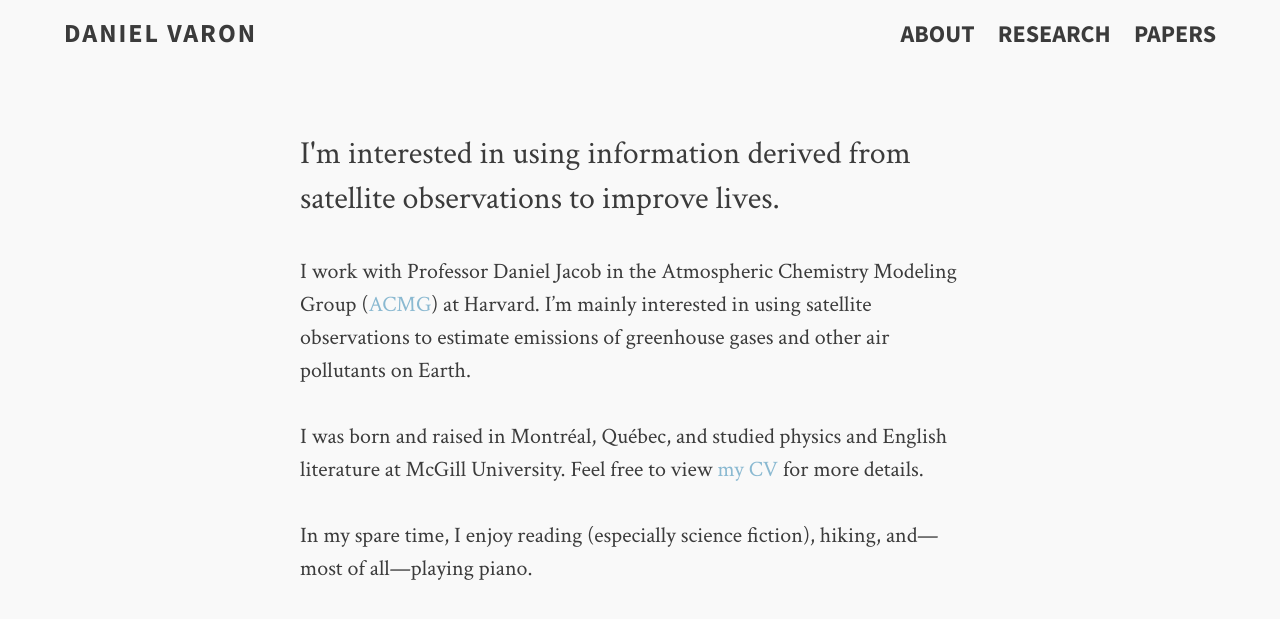
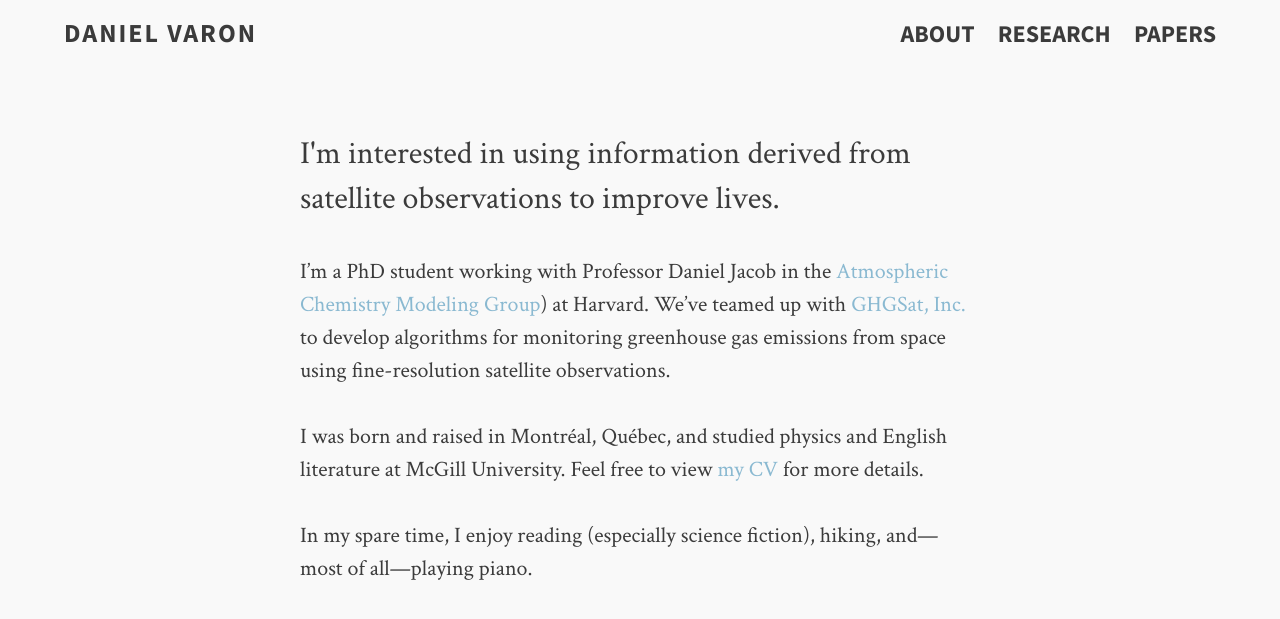
Before and after one commit to djvaron/djvaron.github.io, a Jekyll site: the page built from about.md, in a window 1280 px wide. Shown: the top 619 px of the page. Built offline with Jekyll 4.4.1, drawn with Linux system fonts in a browser that asks for light colours.

Commit message:
edit about

```diff
--- a/about.md
+++ b/about.md
@@ -6,7 +6,7 @@
 tags: [daniel varon, methane, satellites, about]
 ---
 
-I work with Professor Daniel Jacob in the Atmospheric Chemistry Modeling Group ([ACMG](http://acmg.seas.harvard.edu/)) at Harvard. I'm mainly interested in using satellite observations to estimate emissions of greenhouse gases and other air pollutants on Earth.
+I'm a PhD student working with Professor Daniel Jacob in the [Atmospheric Chemistry Modeling Group](http://acmg.seas.harvard.edu/)) at Harvard. We've teamed up with [GHGSat, Inc.](https://www.ghgsat.com/) to develop algorithms for monitoring greenhouse gas emissions from space using fine-resolution satellite observations.
 
 <!--
 Space-based instruments have allowed us to monitor the entire globe on a daily basis, including regions where ground observations may be impossible. Data retrieved from these instruments continue to play an important role in the production of climate and air quality policy. However, interpreting it is a highly uncertain area of research. My goal is to develop new techniques for processing satellite data that will improve our understanding of the Earth as seen from space.
```
